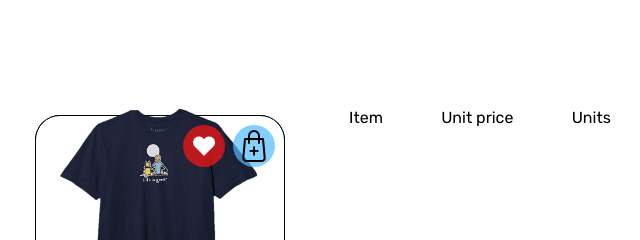
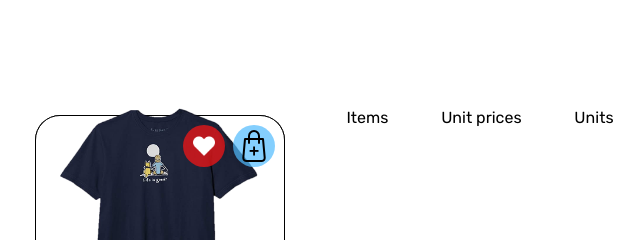
Before and after one commit to vijaysf123/Cart_items, a plain HTML site: page index.html in a window 1280 px wide. Shown: the part 802-1042 px from the top of the page, 640-1280 px from the left. Drawn offline with nearby package versions, Linux system fonts and the light colour scheme.

Commit message:
Update index.html

```diff
--- a/index.html
+++ b/index.html
@@ -97,8 +97,8 @@
         </div>
         <div class="cart">
             <div class="cart-header">
-                <div class="column1">Item</div>
-                <div class="column2">Unit price</div>
+                <div class="column1">Items</div>
+                <div class="column2">Unit prices</div>
                 <div class="column3">Units</div>
             </div>
 
```
